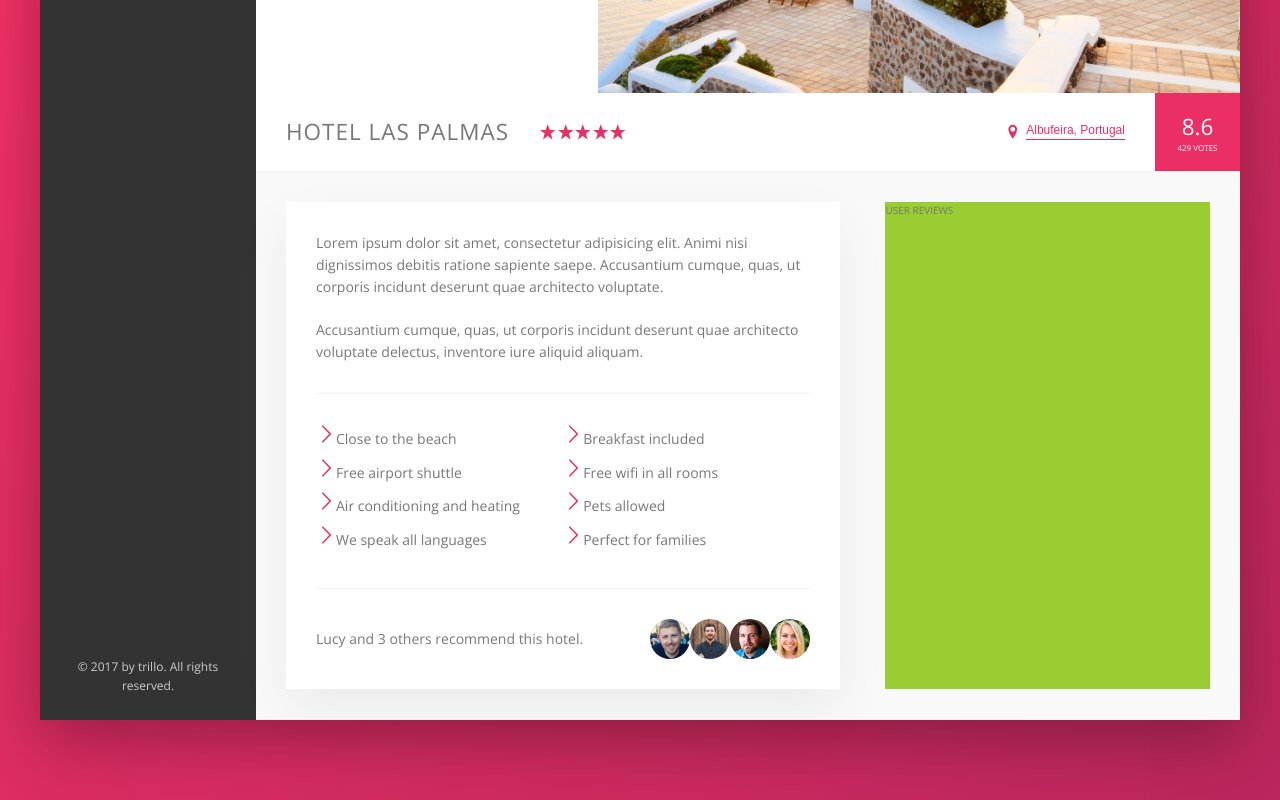
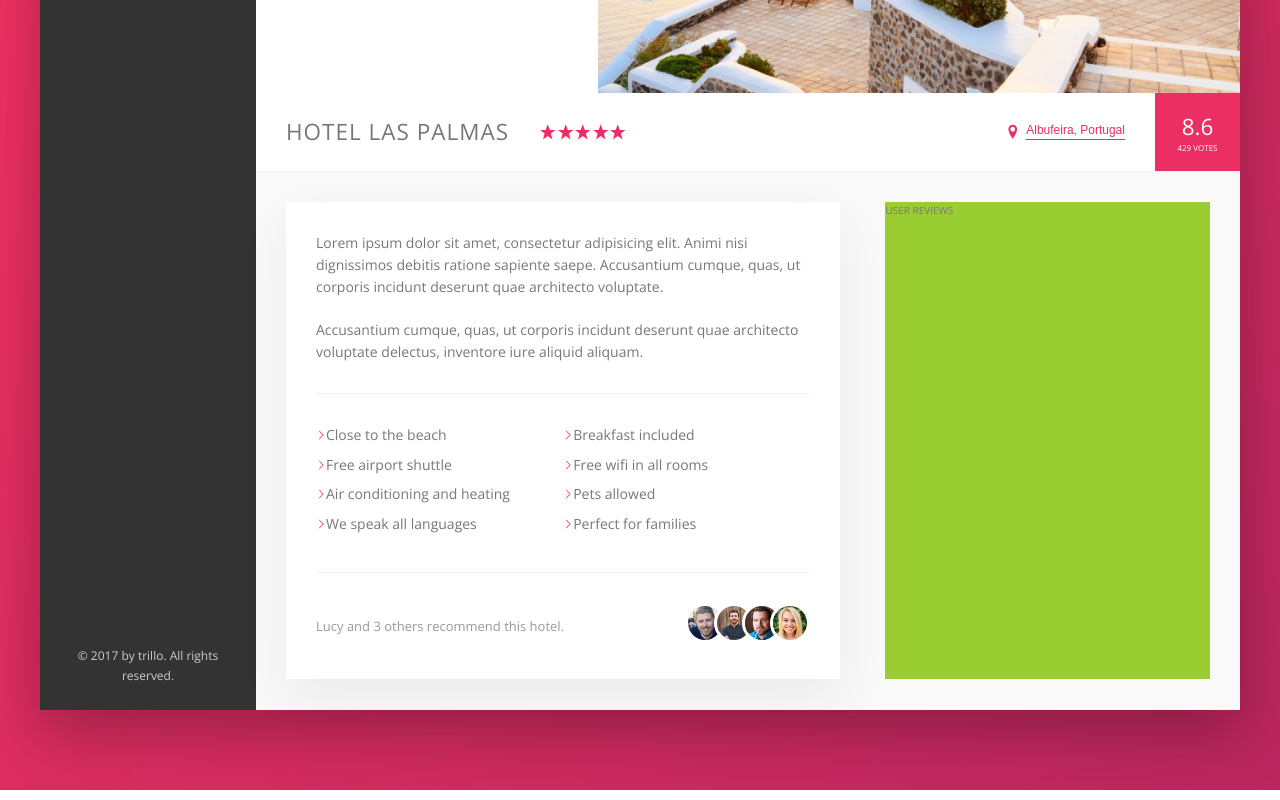
Before and after one commit to markovich692/Trillo, a website: page index.html in a window 1280 px wide. Shown: the part 442-1242 px from the top of the page. Drawn offline with nearby package versions, Linux system fonts and the light colour scheme.

Commit message:
puts all the recommended photos side by side and sets a margin-right to have the photo overlaps one another except for the lasst one

```diff
--- a/sass/components/_components.scss
+++ b/sass/components/_components.scss
@@ -316,8 +316,8 @@
   &__item::before {
     content: "";
     display: inline-block;
-    height: 2rem;
-    width: 2rem;
+    height: 1rem;
+    width: 1rem;
 
     //OLDER VERSION
     // background-image: url(../img/chevron-thin-right.svg);
@@ -335,18 +335,25 @@
 
 .recommend {
   display: flex;
+  font-size: 1.3rem;
   justify-content: space-between;
   align-items: center;
+  color: var(--color-grey-dark-3);
+
   &__count {
   }
 
   &__friends {
-    display: flex;
   }
 
   &__photo {
     width: 4rem;
     height: 4rem;
     border-radius: 50%;
+    border: 0.3rem solid #fff;
+
+    &:not(:last-child) {
+      margin-right: -1.5rem;
+    }
   }
 }
```
Also changed, not shown: css/style.css, 1 other file.
